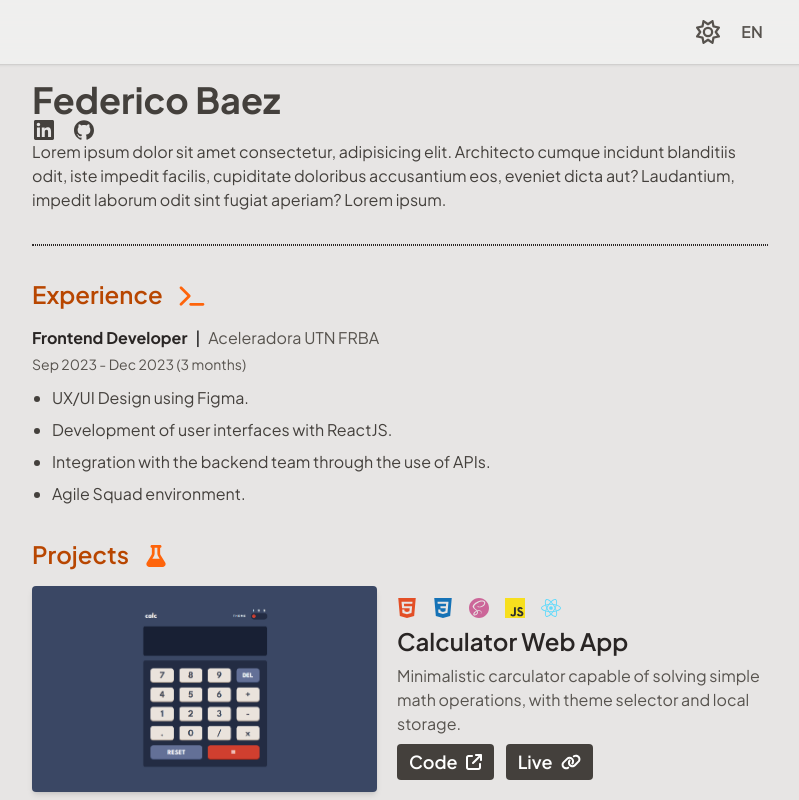
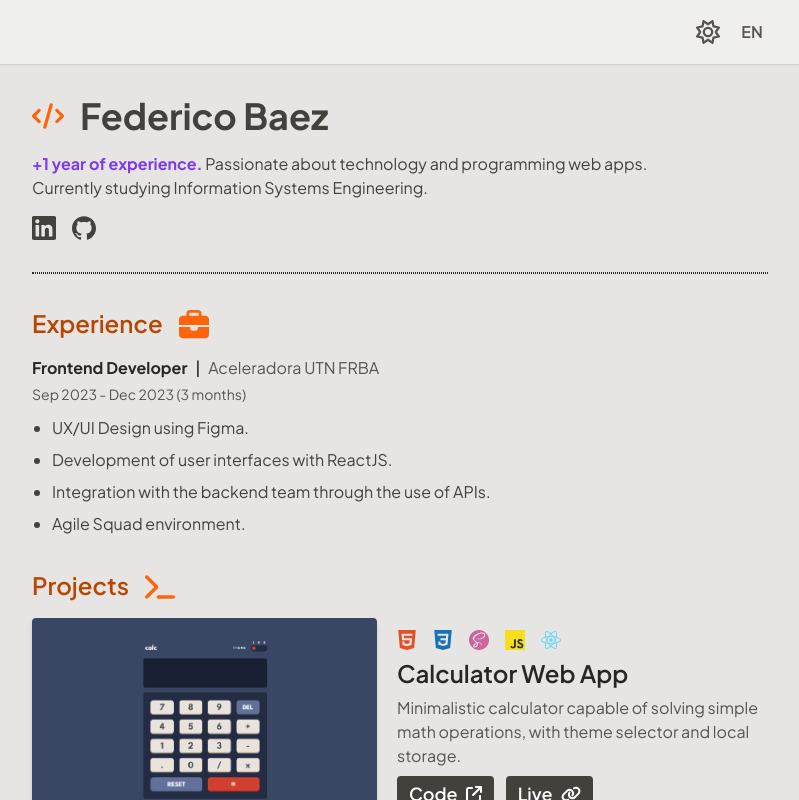
Before and after one commit to Federico-Baez/Federico-Baez-Portfolio, a React (Vite) app: page / in a window 1280 px wide. Shown: the top 800 px of the page, without its empty margins (240-1039 px from the left). Built offline with nearby package versions, Linux system fonts and the light colour scheme.

Commit message:
Finished the presentation, updated readme

```diff
--- a/public/assets/locales/en/translation.json
+++ b/public/assets/locales/en/translation.json
@@ -1,6 +1,8 @@
 {
 	"name": "Federico Baez",
-	"about_me": "Lorem ipsum dolor sit amet consectetur, adipisicing elit. Architecto cumque incidunt blanditiis odit, iste impedit facilis, cupiditate doloribus accusantium eos, eveniet dicta aut? Laudantium, impedit laborum odit sint fugiat aperiam? Lorem ipsum.",
+	"about_me_1": "+1 year of experience.",
+	"about_me_2": " Passionate about technology and programming web apps.",
+	"about_me_3": "Currently studying Information Systems Engineering.",
 	"title_experience": "Experience",
 	"job_role": "Frontend Developer",
 	"job_company_name": "Aceleradora UTN FRBA",
@@ -13,9 +15,9 @@
 	"button_code": "Code",
 	"button_live": "Live",
 	"calculator_subtitle": "Calculator Web App",
-	"calculator_description": "Minimalistic carculator capable of solving simple math operations, with theme selector and local storage.",
+	"calculator_description": "Minimalistic calculator capable of solving simple math operations, with theme selector and local storage.",
 	"shortener_subtitle": "URL Shortener Web App",
 	"shortener_description": "Makes your links shorter, integrated with the Short.io API, and local storage to save the shortened links.",
 	"landing_subtitle": "Responsive Landing Page",
-	"landing_description": "Landing page with a responsive layout to improve the user experience, inspired by a public Figma design."
+	"landing_description": "Landing page with a responsive layout to improve the user experience, inspired by a coinbase Figma design."
 }
--- a/public/assets/locales/es/translation.json
+++ b/public/assets/locales/es/translation.json
@@ -1,6 +1,8 @@
 {
 	"name": "Federico Baez",
-	"about_me": "Lorem ipsum dolor sit amet consectetur, adipisicing elit. Architecto cumque incidunt blanditiis odit, iste impedit facilis, cupiditate doloribus accusantium eos, eveniet dicta aut? Laudantium, impedit laborum odit sint fugiat aperiam? Lorem ipsum.",
+	"about_me_1": "+1 año de experiencia.",
+	"about_me_2": " Apasionado por la tecnología y la programación de aplicaciones web.",
+	"about_me_3": "Actualmente estudiando Ingeniería de Sistemas de Información.",
 	"title_experience": "Experiencia",
 	"job_role": "Desarrollador Frontend",
 	"job_company_name": "Aceleradora UTN FRBA",
@@ -17,5 +19,5 @@
 	"shortener_subtitle": "Acortador de URLs Web",
 	"shortener_description": "Genera enlaces más cortos, integrado con la API de Short.io y almacenamiento local para guardar los enlaces acortados.",
 	"landing_subtitle": "Landing Page responsiva",
-	"landing_description": "Landing page con un diseño responsivo para mejorar la experiencia de usuario, inspirada en un diseño público de Figma."
+	"landing_description": "Landing page con un diseño responsivo para mejorar la experiencia de usuario, inspirada en un diseño de coinbase en Figma."
 }
--- a/src/components/containers/CardContainer.tsx
+++ b/src/components/containers/CardContainer.tsx
@@ -1,5 +1,5 @@
 import Card from "../pure/Card";
-import { FlaskIcon } from "../pure/icons";
+import { TerminalIcon } from "../pure/icons";
 import { useTranslation } from "react-i18next";
 
 export default function CardContainer() {
@@ -13,7 +13,7 @@ export default function CardContainer() {
 					{t("title_projects")}
 				</h2>
 				<div className="text-highlight dark:text-highlight-light mt-1">
-					<FlaskIcon />
+					<TerminalIcon />
 				</div>
 			</title>
 			<div className="grid grid-cols-1 gap-6">
--- a/src/components/containers/ExperienceContainer.tsx
+++ b/src/components/containers/ExperienceContainer.tsx
@@ -1,4 +1,4 @@
-import { TerminalIcon } from "../pure/icons";
+import { SuitcaseIcon } from "../pure/icons";
 import { useTranslation } from "react-i18next";
 
 export default function ExperienceContainer() {
@@ -11,7 +11,7 @@ export default function ExperienceContainer() {
 					{t("title_experience")}
 				</h2>
 				<div className="text-highlight dark:text-highlight-light mt-1">
-					<TerminalIcon />
+					<SuitcaseIcon />
 				</div>
 			</title>
 			<article className="flex flex-col gap-3">
--- a/src/components/containers/LandingPage.tsx
+++ b/src/components/containers/LandingPage.tsx
@@ -14,7 +14,7 @@ export default function LandingPage() {
 			if (presentationContainerRef.current) {
 				const rect =
 					presentationContainerRef.current.getBoundingClientRect();
-				const headerHeight = 140;
+				const headerHeight = 160;
 				setIsScrolled(window.scrollY >= rect.bottom + headerHeight);
 			}
 		};
@@ -26,7 +26,7 @@ export default function LandingPage() {
 	return (
 		<div>
 			<Header showDetails={isScrolled} />
-			<main className="mx-auto grid max-w-3xl gap-8 px-4 pb-8 pt-4">
+			<main className="mx-auto grid max-w-3xl gap-8 px-4 pb-8 pt-8">
 				{/* About me section */}
 				<div ref={presentationContainerRef}>
 					<PresentationContainer />
--- a/src/components/containers/PresentationContainer.tsx
+++ b/src/components/containers/PresentationContainer.tsx
@@ -1,14 +1,26 @@
-import { GithubIcon, LinkedinIcon } from "../pure/icons";
+import { GithubIcon, LinkedinIcon, ScriptIconLarge } from "../pure/icons";
 import { useTranslation } from "react-i18next";
 
 export default function PresentationContainer() {
 	const { t } = useTranslation();
 
 	return (
-		<section className="flex flex-col ">
+		<section className="flex flex-col gap-4">
 			<title className="text-chars dark:text-dark-chars flex items-center gap-4">
+				<ScriptIconLarge />
 				<h2 className="items-center text-4xl font-bold">{t("name")}</h2>
 			</title>
+			<div>
+				<p className="dark:text-dark-chars text-chars">
+					<strong className="text-principal dark:text-principal-light">
+						{t("about_me_1")}
+					</strong>
+					{t("about_me_2")}
+				</p>
+				<p className="dark:text-dark-chars text-chars">
+					{t("about_me_3")}
+				</p>
+			</div>
 			<div className="dark:text-dark-chars text-chars flex space-x-4">
 				<a
 					href="https://www.linkedin.com/in/federico-baez/"
@@ -25,7 +37,6 @@ export default function PresentationContainer() {
 					<GithubIcon />
 				</a>
 			</div>
-			<p className="dark:text-dark-chars text-chars">{t("about_me")}</p>
 		</section>
 	);
 }
--- a/src/components/pure/icons.tsx
+++ b/src/components/pure/icons.tsx
@@ -27,6 +27,34 @@ export function ScriptIcon() {
 			viewBox="0 0 640 512"
 		>
 			<path d="M392.8 1.2c-17-4.9-34.7 5-39.6 22l-128 448c-4.9 17 5 34.7 22 39.6s34.7-5 39.6-22l128-448c4.9-17-5-34.7-22-39.6zm80.6 120.1c-12.5 12.5-12.5 32.8 0 45.3L562.7 256l-89.4 89.4c-12.5 12.5-12.5 32.8 0 45.3s32.8 12.5 45.3 0l112-112c12.5-12.5 12.5-32.8 0-45.3l-112-112c-12.5-12.5-32.8-12.5-45.3 0zm-306.7 0c-12.5-12.5-32.8-12.5-45.3 0l-112 112c-12.5 12.5-12.5 32.8 0 45.3l112 112c12.5 12.5 32.8 12.5 45.3 0s12.5-32.8 0-45.3L77.3 256l89.4-89.4c12.5-12.5 12.5-32.8 0-45.3z" />
+		</svg>
+	);
+}
+
+export function ScriptIconLarge() {
+	return (
+		<svg
+			xmlns="http://www.w3.org/2000/svg"
+			height="32"
+			fill="#FE640B"
+			width="32"
+			viewBox="0 0 640 512"
+		>
+			<path d="M392.8 1.2c-17-4.9-34.7 5-39.6 22l-128 448c-4.9 17 5 34.7 22 39.6s34.7-5 39.6-22l128-448c4.9-17-5-34.7-22-39.6zm80.6 120.1c-12.5 12.5-12.5 32.8 0 45.3L562.7 256l-89.4 89.4c-12.5 12.5-12.5 32.8 0 45.3s32.8 12.5 45.3 0l112-112c12.5-12.5 12.5-32.8 0-45.3l-112-112c-12.5-12.5-32.8-12.5-45.3 0zm-306.7 0c-12.5-12.5-32.8-12.5-45.3 0l-112 112c-12.5 12.5-12.5 32.8 0 45.3l112 112c12.5 12.5 32.8 12.5 45.3 0s12.5-32.8 0-45.3L77.3 256l89.4-89.4c12.5-12.5 12.5-32.8 0-45.3z" />
+		</svg>
+	);
+}
+
+export function SuitcaseIcon() {
+	return (
+		<svg
+			xmlns="http://www.w3.org/2000/svg"
+			height="30"
+			width="30"
+			fill="currentColor"
+			viewBox="0 0 512 512"
+		>
+			<path d="M184 48H328c4.4 0 8 3.6 8 8V96H176V56c0-4.4 3.6-8 8-8zm-56 8V96H64C28.7 96 0 124.7 0 160v96H192 320 512V160c0-35.3-28.7-64-64-64H384V56c0-30.9-25.1-56-56-56H184c-30.9 0-56 25.1-56 56zM512 288H320v32c0 17.7-14.3 32-32 32H224c-17.7 0-32-14.3-32-32V288H0V416c0 35.3 28.7 64 64 64H448c35.3 0 64-28.7 64-64V288z" />
 		</svg>
 	);
 }
@@ -91,8 +119,8 @@ export function TerminalIcon() {
 	return (
 		<svg
 			xmlns="http://www.w3.org/2000/svg"
-			height="22"
-			width="26"
+			height="30"
+			width="30"
 			fill="currentColor"
 			viewBox="0 0 576 512"
 		>
@@ -119,11 +147,11 @@ export function LinkedinIcon() {
 	return (
 		<svg
 			role="img"
-			height="20"
-			width="20"
+			height="24"
+			width="24"
 			viewBox="0 0 24 24"
 			xmlns="http://www.w3.org/2000/svg"
-			className="w-6 cursor-pointer fill-current transition-colors hover:text-[#0A66C2]"
+			className="w-6 cursor-pointer fill-current transition-colors hover:text-[#0A66C2] dark:hover:text-[#2A8FF4]"
 		>
 			<title>LinkedIn</title>
 			<path d="M20.447 20.452h-3.554v-5.569c0-1.328-.027-3.037-1.852-3.037-1.853 0-2.136 1.445-2.136 2.939v5.667H9.351V9h3.414v1.561h.046c.477-.9 1.637-1.85 3.37-1.85 3.601 0 4.267 2.37 4.267 5.455v6.286zM5.337 7.433c-1.144 0-2.063-.926-2.063-2.065 0-1.138.92-2.063 2.063-2.063 1.14 0 2.064.925 2.064 2.063 0 1.139-.925 2.065-2.064 2.065zm1.782 13.019H3.555V9h3.564v11.452zM22.225 0H1.771C.792 0 0 .774 0 1.729v20.542C0 23.227.792 24 1.771 24h20.451C23.2 24 24 23.227 24 22.271V1.729C24 .774 23.2 0 22.222 0h.003z" />
@@ -135,11 +163,11 @@ export function GithubIcon() {
 	return (
 		<svg
 			role="img"
-			height="20"
-			width="20"
+			height="24"
+			width="24"
 			viewBox="0 0 24 24"
 			xmlns="http://www.w3.org/2000/svg"
-			className="w-6 cursor-pointer fill-current transition-colors hover:text-[#181717]"
+			className="w-6 cursor-pointer fill-current transition-colors hover:text-[#181717] dark:hover:text-[#FFF]"
 		>
 			<title>GitHub</title>
 			<path d="M12 .297c-6.63 0-12 5.373-12 12 0 5.303 3.438 9.8 8.205 11.385.6.113.82-.258.82-.577 0-.285-.01-1.04-.015-2.04-3.338.724-4.042-1.61-4.042-1.61C4.422 18.07 3.633 17.7 3.633 17.7c-1.087-.744.084-.729.084-.729 1.205.084 1.838 1.236 1.838 1.236 1.07 1.835 2.809 1.305 3.495.998.108-.776.417-1.305.76-1.605-2.665-.3-5.466-1.332-5.466-5.93 0-1.31.465-2.38 1.235-3.22-.135-.303-.54-1.523.105-3.176 0 0 1.005-.322 3.3 1.23.96-.267 1.98-.399 3-.405 1.02.006 2.04.138 3 .405 2.28-1.552 3.285-1.23 3.285-1.23.645 1.653.24 2.873.12 3.176.765.84 1.23 1.91 1.23 3.22 0 4.61-2.805 5.625-5.475 5.92.42.36.81 1.096.81 2.22 0 1.606-.015 2.896-.015 3.286 0 .315.21.69.825.57C20.565 22.092 24 17.592 24 12.297c0-6.627-5.373-12-12-12" />
```
Also changed, not shown: 1 other file (tests, documents, lock files or other folders).
